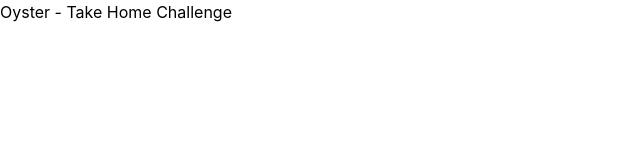
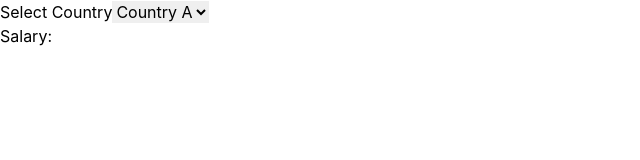
Before and after one commit to mr-moto/oyster-challenge, a React (Vite) app: page / in a window 1280 px wide. Shown: the top 160 px of the page, without its empty margins (0-640 px from the left). Built offline with nearby package versions, Linux system fonts and the light colour scheme.

Commit message:
feat: basic input components

```diff
--- a/src/App.jsx
+++ b/src/App.jsx
@@ -1,7 +1,19 @@
+import Dropdown from '@/components/Dropdown';
+import Input from '@/components/Input';
+
 function App() {
   return (
     <div>
-      <p>Oyster - Take Home Challenge</p>
+      <Dropdown
+        label="Select Country"
+        name="country"
+        options={[
+          { value: 'a', country: 'Country A' },
+          { value: 'b', country: 'Country B' },
+          { value: 'custom', country: 'Custom' },
+        ]}
+      />
+      <Input label="Salary:" type="number" name="salary" step="1" />
     </div>
   );
 }
--- /dev/null
+++ b/src/components/Dropdown/Dropdown.jsx
@@ -0,0 +1,14 @@
+const Dropdown = ({ label, name, options, ...rest }) => {
+  return (
+    <div>
+      <label for={name}>{label}</label>
+      <select name={name} id={name} {...rest}>
+        {options?.map(({ value, country }) => (
+          <option value={value}>{country}</option>
+        ))}
+      </select>
+    </div>
+  );
+};
+
+export default Dropdown;
--- /dev/null
+++ b/src/components/Dropdown/index.js
@@ -0,0 +1,2 @@
+import Dropdown from './Dropdown';
+export default Dropdown;
--- /dev/null
+++ b/src/components/Input/Input.jsx
@@ -0,0 +1,10 @@
+const Input = ({ label, type, name, ...rest }) => {
+  return (
+    <div>
+      <label>{label}</label>
+      <input type={type} name={name} id={name} {...rest} />
+    </div>
+  );
+};
+
+export default Input;
--- /dev/null
+++ b/src/components/Input/index.js
@@ -0,0 +1,2 @@
+import Input from './Input';
+export default Input;
```
